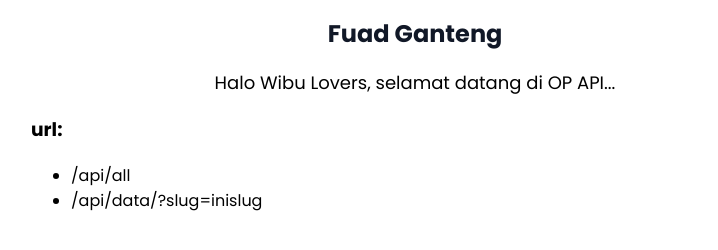
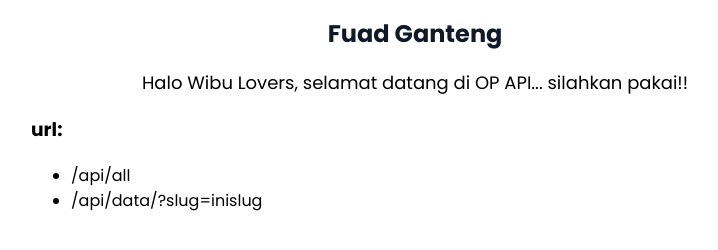
Before and after one commit to fsholehan/one-piece-scrapper-id, a website: page documentation.html in a window 1280 px wide. Shown: the whole page, without its empty margins (225-943 px from the left). Drawn offline with Linux system fonts and the light colour scheme.

Commit message:
add something

```diff
--- a/documentation.html
+++ b/documentation.html
@@ -45,7 +45,7 @@
   <body>
     <div class="container">
       <h1>Fuad Ganteng</h1>
-      <p>Halo Wibu Lovers, selamat datang di OP API...</p>
+      <p>Halo Wibu Lovers, selamat datang di OP API... silahkan pakai!!</p>
       <h3>url:</h3>
       <ul>
         <li>/api/all</li>
```
